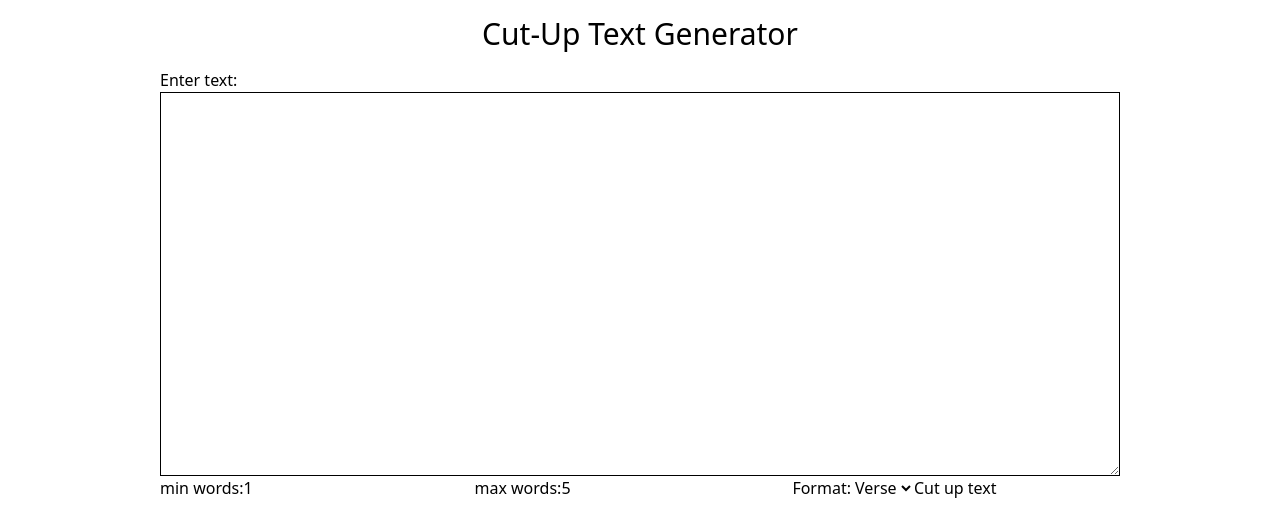
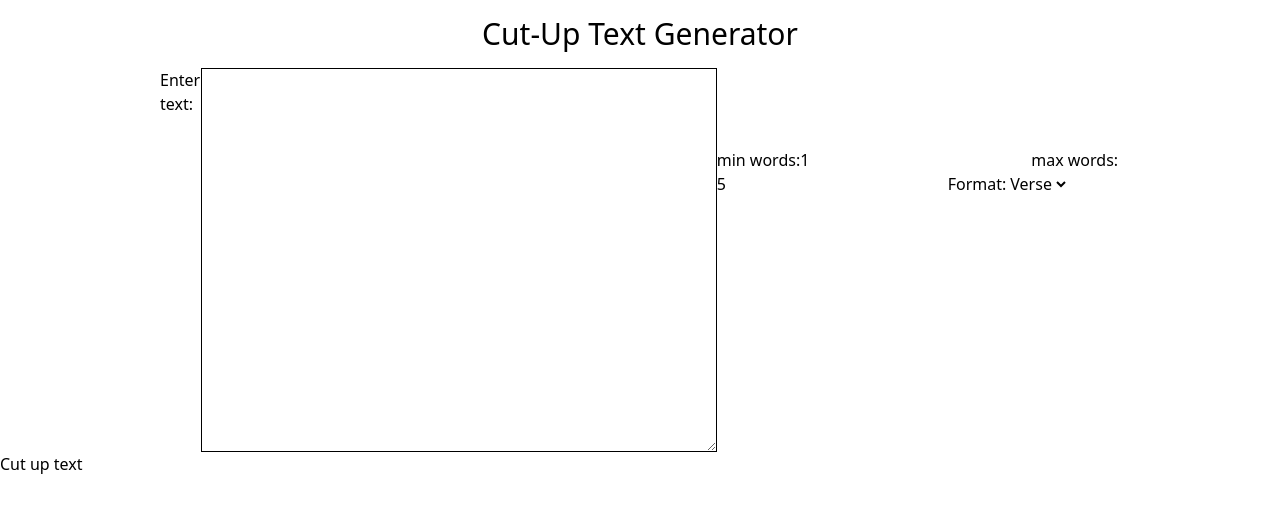
Before and after one commit to dku7/cut-up-tool, a React (Vite) app: page / in a window 1280 px wide. Shown: the top 532 px of the page. Built offline with nearby package versions, Linux system fonts and the light colour scheme.

Commit message:
randomise line length for verse

```diff
--- a/src/components/TextConsumer.tsx
+++ b/src/components/TextConsumer.tsx
@@ -1,5 +1,5 @@
 import { useCallback, useState } from "react";
-import { getRandomFont } from "../utils/utils";
+import { getRandomFont, getRandomLineLength } from "../utils/utils";
 import { cutUpFormat, cutUpLength } from "../types/types";
 import Settings from "./Settings";
 
@@ -51,13 +51,14 @@ export default function TextConsumer() {
   }, [text, cutUpLength]);
 
   return (
-    <main className="flex flex-col px-10 md:px-20 lg:px-40">
+    <main>
+      <div className="flex px-10 md:px-20 lg:px-40">
         <p>Enter text:</p>
         <textarea
-        className="border border-black pl-0.5 h-96 w-full"
+          className="border border-black pl-0.5 h-96 w-full font-mono"
           value={text}
           onChange={handleTextChange}></textarea>
-      <div>
+        <div className="mt-20">
           <Settings
             cutUpLength={cutUpLength}
             format={cutUpFormat}
@@ -65,7 +66,10 @@ export default function TextConsumer() {
             handleMaxWordsChange={handleMaxWordsChange}
             handleFormatChange={handleFormatChange}
           />
+        </div>
+      </div>
 
+      <div>
         <button onClick={handleCutUpText}>Cut up text</button>
 
         <p className="leading-10">
@@ -73,7 +77,13 @@ export default function TextConsumer() {
             <span
               key={index}
               className={`border border-black m-4 text-xl ${getRandomFont()}`}>
-              {words}{" "}
+              {words}
+              {cutUpFormat === "verse" &&
+              index % getRandomLineLength() === 0 ? (
+                <br />
+              ) : (
+                " "
+              )}
             </span>
           ))}
         </p>
```
Lines whose indentation alone changed are shown as unchanged.
